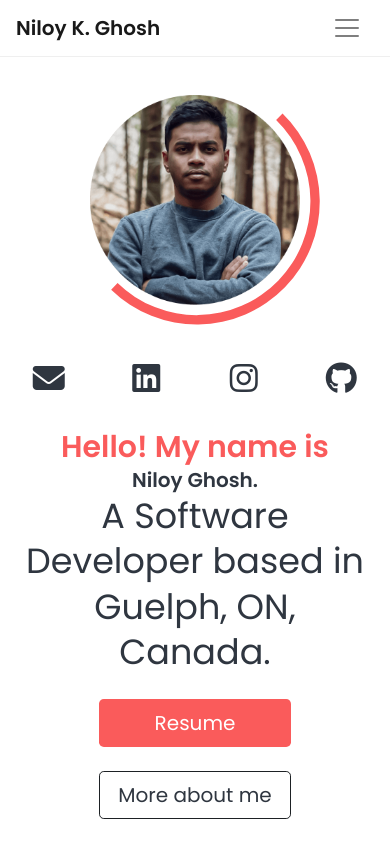
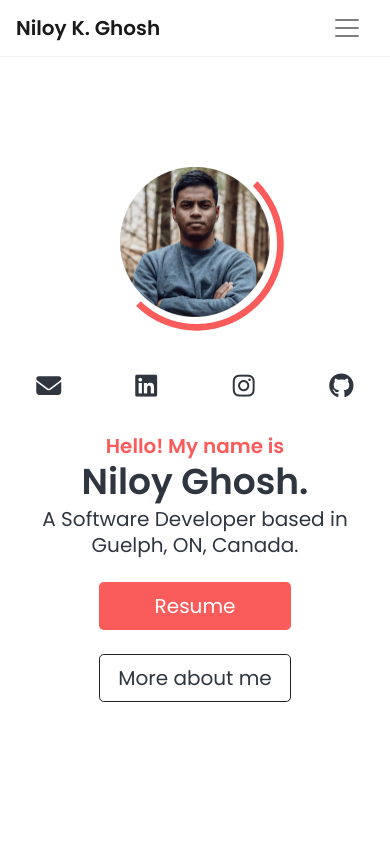
Before and after one commit to niloyKGhosh/personal-website-v2, a website: page index.html in a window 390 px wide. Shown: the top 841 px of the page. Drawn offline with nearby package versions, Linux system fonts and the light colour scheme.

Commit message:
added custom media queries

```diff
--- a/sass/main.scss
+++ b/sass/main.scss
@@ -12,8 +12,3 @@
 h1 {
 	color: $color-primary;
 }
-@media (max-width: 991.98px) {
-	.landing-page__intro {
-		font-size: 20px;
-	}
-}
--- a/sass/pages/_home.scss
+++ b/sass/pages/_home.scss
@@ -13,7 +13,7 @@
 		font-weight: $semi-bold;
 	}
 	&__intro {
-		font-size: 60px;
+		font-size: 52px;
 		font-weight: $semi-bold;
 	}
 	&__description {
@@ -47,3 +47,42 @@
 #border-anim {
 	opacity: 0;
 }
+
+@media (max-width: 767.98px) {
+	.self-photo {
+		&-border-container {
+			width: 92%;
+			height: 92%;
+			top: 39px;
+			left: 41px;
+		}
+
+		&-img {
+			width: 200px;
+			height: 200px;
+			padding: 25px;
+			// opacity: 0;
+		}
+	}
+
+	.fas,
+	.fab {
+		font-size: 25px;
+	}
+
+	.landing-page {
+		opacity: 0;
+		&__hello {
+			color: $color-primary;
+			font-size: 20px;
+			font-weight: $semi-bold;
+		}
+		&__intro {
+			font-size: 36px;
+			font-weight: $semi-bold;
+		}
+		&__description {
+			font-size: 20px;
+		}
+	}
+}
```
Also changed, not shown: css/style.css.
